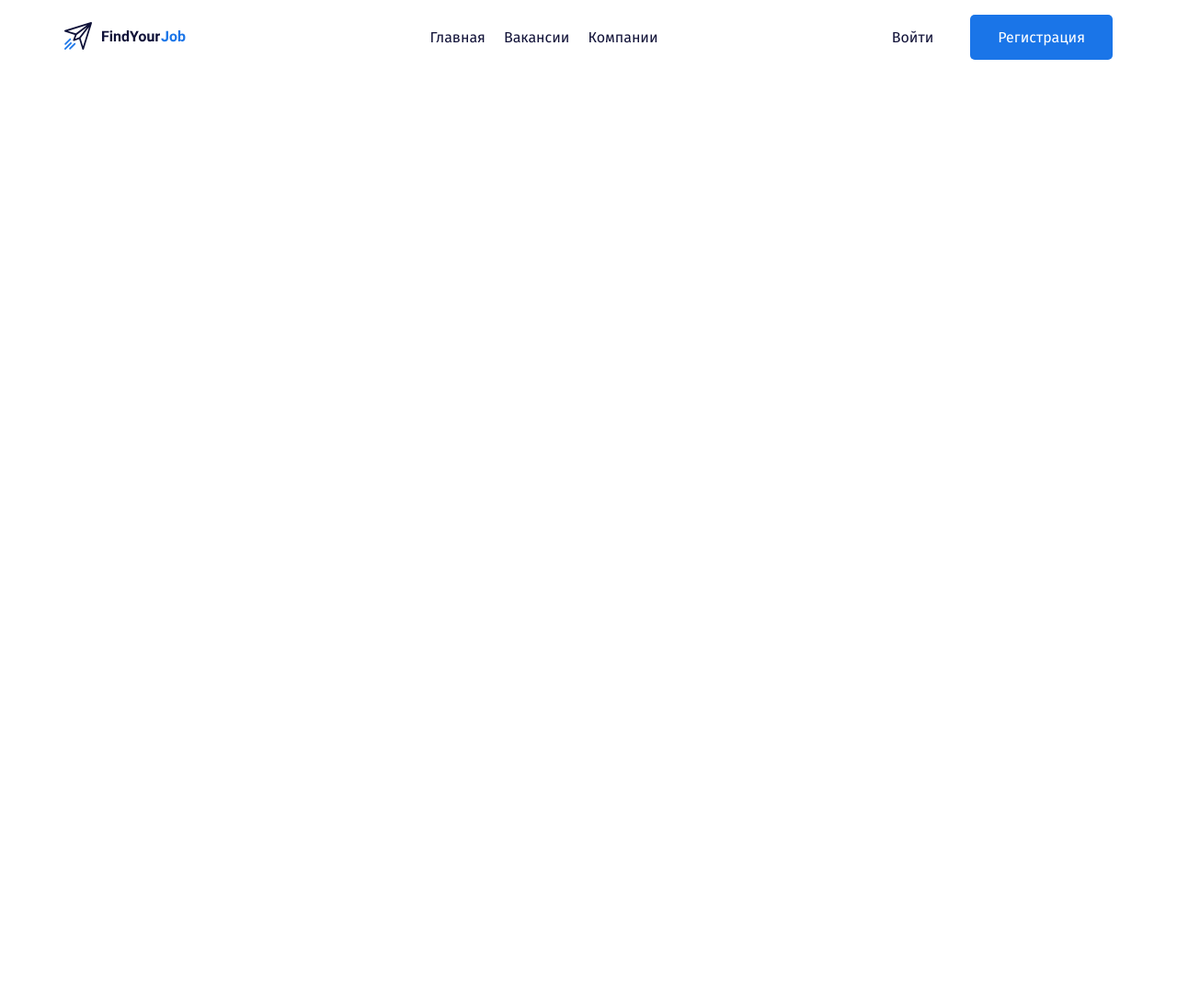
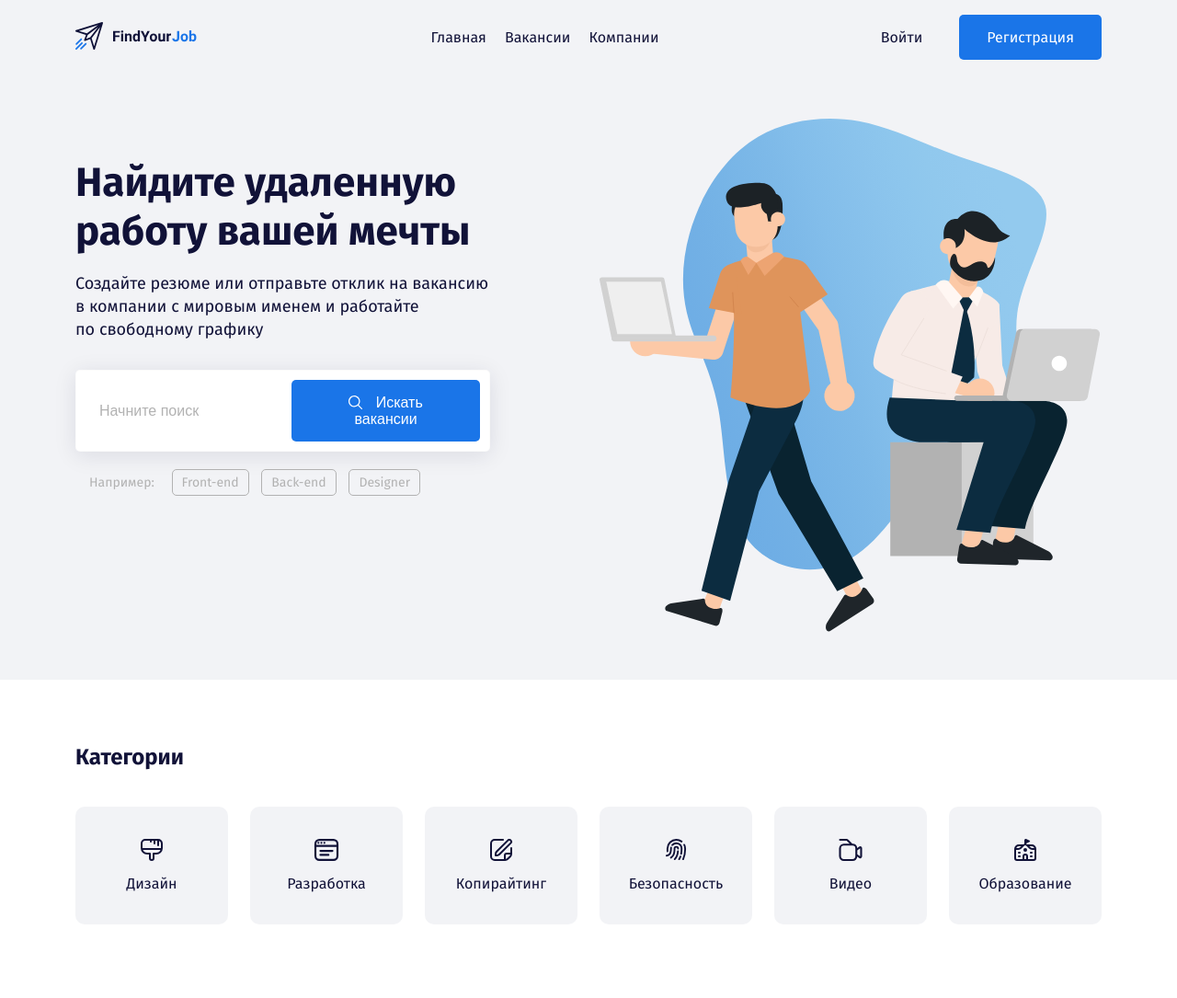
Before and after one commit to lioonya17/FindYourJob, a plain HTML site: page index.html in a window 1280 px wide. Shown: the whole page at 92% size. Before the commit the page ends 800 px from the top, so only its background shows below. Drawn offline with Linux system fonts and the light colour scheme.

Commit message:
Add files via upload

```diff
--- a/css/style.css
+++ b/css/style.css
@@ -1,8 +1,18 @@
+*,
+*::after,
+*::before {
+  box-sizing: border-box;
+}
+
 body {
   margin: 0;
   font-family: "Fira Sans", sans-serif;
   font-size: 16px;
   color: #111238;
+}
+
+.header {
+  background: #f2f3f6;
 }
 
 .menu {
@@ -23,6 +33,9 @@ body {
 .button {
   text-decoration: none;
   display: inline-block;
+  cursor: pointer;
+  border: none;
+  font-size: 16px;
 }
 
 .button-link {
@@ -37,3 +50,111 @@ body {
   color: #fff;
   padding: 15px 30px;
 }
+
+.button-icon {
+  vertical-align: middle;
+  margin-right: 10px;
+}
+
+.button-text {
+  vertical-align: middle;
+}
+
+.hero-title {
+  font-size: 44px;
+  line-height: 53px;
+  margin-bottom: 15px;
+  margin-top: 43px;
+}
+
+.hero-text {
+  font-size: 18px;
+  line-height: 140%;
+  margin-bottom: 30px;
+}
+
+.input-group {
+  background-color: #fff;
+  border: 1px solid rgba(209, 209, 209, 0.1);
+  box-shadow: 0px 4px 25px rgba(15, 17, 56, 0.1);
+  border-radius: 5px;
+  padding: 10px;
+  margin-bottom: 25px;
+}
+
+.input {
+  background-color: #fff;
+  border: none;
+  outline: none;
+  flex-grow: 1;
+  font-size: 16px;
+  line-height: 19px;
+  padding-left: 15px;
+}
+
+.input::placeholder {
+  color: #b2b2b2;
+}
+
+.input:focus {
+  outline: none;
+}
+
+.tags-group {
+  padding-left: 15px;
+  color: #b2b2b2;
+  font-size: 14px;
+  line-height: 17px;
+}
+
+.tags-label {
+  margin-right: 15px;
+}
+
+.tag {
+  color: #b2b2b2;
+  text-decoration: none;
+  padding: 5px 10px;
+  border: 1px solid #b2b2b2;
+  border-radius: 5px;
+  margin-right: 10px;
+}
+
+.tag:last-child {
+  margin-right: 0;
+}
+
+.section {
+  padding-top: 70px;
+  padding-bottom: 80px;
+}
+
+.section-title {
+  margin-bottom: 40px;
+  margin-top: 0;
+}
+
+.card {
+  text-decoration: none;
+  color: #111238;
+  background: #f2f3f6;
+  border-radius: 10px;
+  padding: 35px;
+  transition: background-color 0.2s linear, color 0.2s linear;
+}
+
+.card:hover {
+  fill: #fff;
+  color: #fff;
+  background-color: #1a75e8;
+}
+
+.card:hover .card-icon {
+  fill: #fff;
+}
+
+.card-icon {
+  fill: #111238;
+  margin-bottom: 15px;
+  transition: fill 0.2s linear;
+}
--- a/index.html
+++ b/index.html
@@ -11,7 +11,7 @@
   <title>FindYourJob - сайт про удаленную работу</title>
 </head>
 <body>
-  <header class="header">
+  <header class="header pb-5">
     <div class="container">
       <div class="row align-items-center py-3">
         <div class="col-2">
@@ -37,8 +37,122 @@
         <!-- /.col -->
       </div>
       <!-- /.row -->
+      <div class="row pt-5">
+        <div class="col-5">
+          <h1 class="hero-title">
+            Найдите удаленную работу вашей мечты
+          </h1>
+          <p class="hero-text">
+            Создайте резюме или отправьте отклик на вакансию в&nbsp;компании с мировым именем и работайте<br> по свободному графику
+          </p>
+          <div class="input-group d-flex">
+            <input type="text" class="input" placeholder="Начните поиск">
+            <button class="button button-primary">
+              <img class="button-icon" src="img/search-icon.svg" alt="icon: search">
+              <span class="button-text">Искать вакансии</span>
+            </button>
+          </div>
+          <!-- /.input-group -->
+          <div class="tags-group">
+            <span class="tags-label">Например:</span>
+            <a href="#" class="tag">Front-end</a>
+            <a href="#" class="tag">Back-end</a>
+            <a href="#" class="tag">Designer</a>
+          </div>
+          <!-- /.tags-group -->
+        </div>
+        <!-- /.col-5 -->
+        <div class="col-6 offset-1">
+          <img class="hero-image" src="img/hero-image.svg" alt="image: people with laptops">
+        </div>
+        <!-- /.col-6 offset-1 -->
+      </div>
+      <!-- /.row -->
     </div>
     <!-- /.container -->
   </header>
+
+  <section class="section">
+    <div class="container">
+      <h2 class="section-title">Категории</h2>
+      <div class="row">
+
+        <div class="col-2">
+          <a href="#" class="card d-flex flex-column align-items-center">
+            <svg height=24 class="card-icon">
+              <use href="img/icons.svg#brush"></use>
+            </svg>
+            <span class="card-text">Дизайн</span>
+            <!-- /.card-text -->
+          </a>
+          <!-- /.card -->
+        </div>
+        <!-- /.col -->
+
+        <div class="col-2">
+          <a href="#" class="card d-flex flex-column align-items-center">
+            <svg height=24 class="card-icon">
+              <use href="img/icons.svg#browser"></use>
+            </svg>
+            <span class="card-text">Разработка</span>
+            <!-- /.card-text -->
+          </a>
+          <!-- /.card -->
+        </div>
+        <!-- /.col -->
+
+        <div class="col-2">
+          <a href="#" class="card d-flex flex-column align-items-center">
+            <svg height=24 class="card-icon">
+              <use href="img/icons.svg#copy"></use>
+            </svg>
+            <span class="card-text">Копирайтинг</span>
+            <!-- /.card-text -->
+          </a>
+          <!-- /.card -->
+        </div>
+        <!-- /.col -->
+
+        <div class="col-2">
+          <a href="#" class="card d-flex flex-column align-items-center">
+            <svg height=24 class="card-icon">
+              <use href="img/icons.svg#fingerprint"></use>
+            </svg>
+            <span class="card-text">Безопасность</span>
+            <!-- /.card-text -->
+          </a>
+          <!-- /.card -->
+        </div>
+        <!-- /.col -->
+
+        <div class="col-2">
+          <a href="#" class="card d-flex flex-column align-items-center">
+            <svg height=24 class="card-icon">
+              <use href="img/icons.svg#camera"></use>
+            </svg>
+            <span class="card-text">Видео</span>
+            <!-- /.card-text -->
+          </a>
+          <!-- /.card -->
+        </div>
+        <!-- /.col -->
+
+        <div class="col-2">
+          <a href="#" class="card d-flex flex-column align-items-center">
+            <svg height=24 class="card-icon">
+              <use href="img/icons.svg#school"></use>
+            </svg>
+            <span class="card-text">Образование</span>
+            <!-- /.card-text -->
+          </a>
+          <!-- /.card -->
+        </div>
+        <!-- /.col -->
+
+      </div>
+      <!-- /.row -->
+    </div>
+    <!-- /.container -->
+  </section>
 </body>
 </html>
```
Also changed, not shown: img/hero-image.svg (added), img/icons.svg (added), img/search-icon.svg (added).
